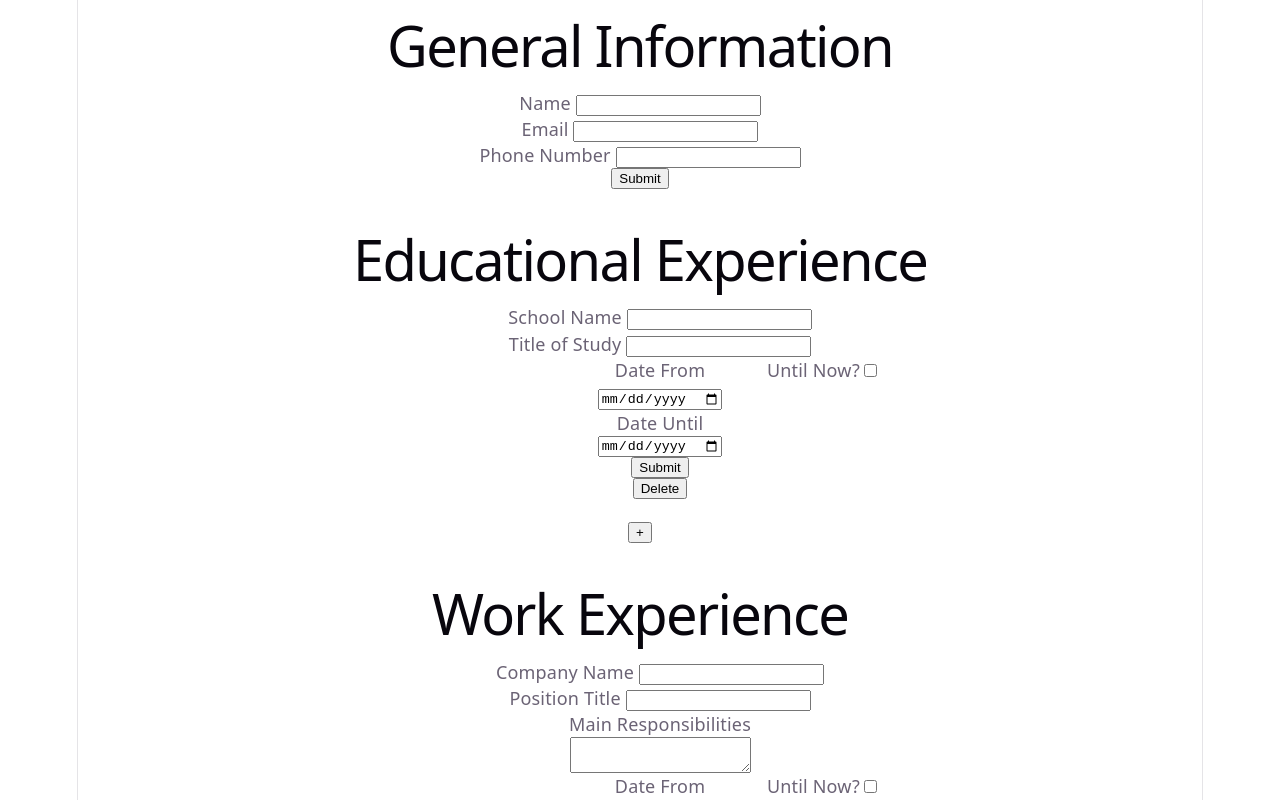
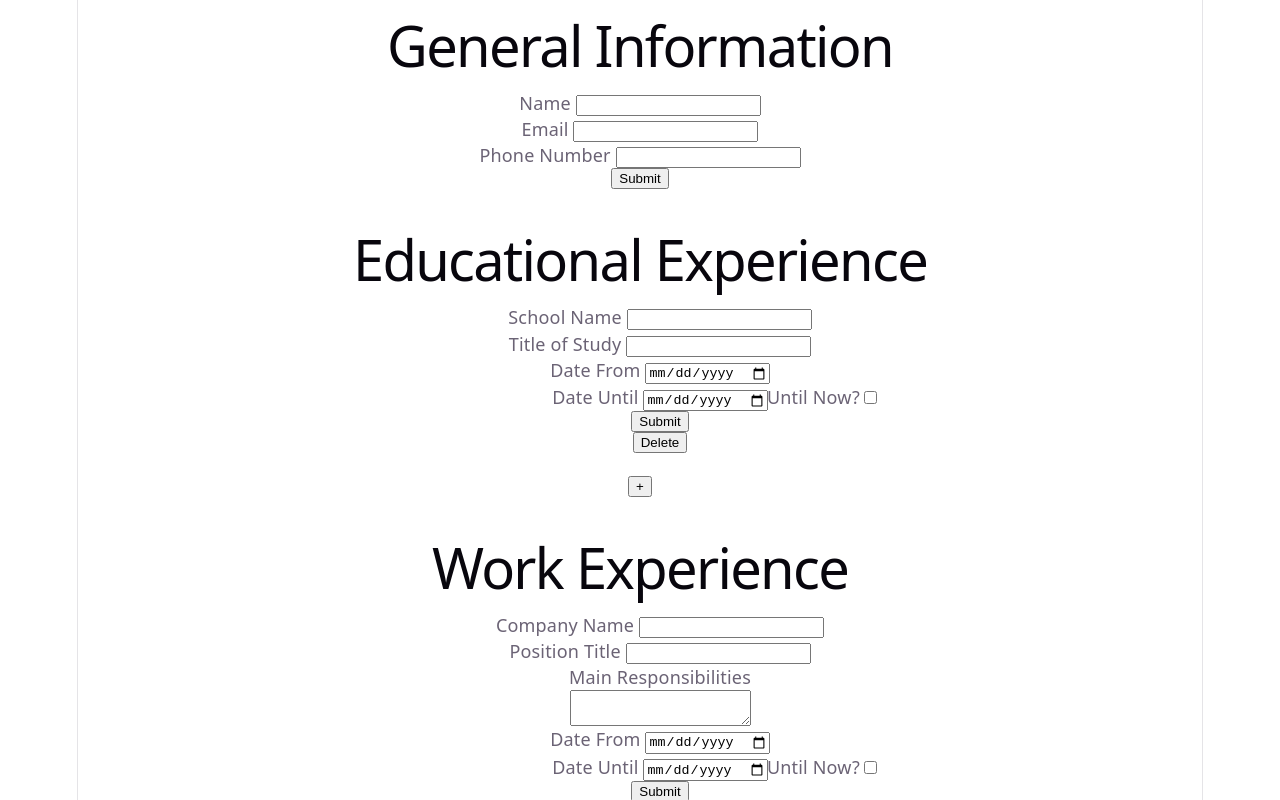
Before and after one commit to nick-x-han/cvapplication-review, a React (Vite) app: page / in a window 1280 px wide. Shown: the top 800 px of the page. Built offline with nearby package versions, Linux system fonts and the light colour scheme.

Commit message:
Fix DateInput styling slightly

```diff
--- a/src/Inputs.jsx
+++ b/src/Inputs.jsx
@@ -8,8 +8,8 @@ function DateInput() {
   const dateUntilId = useId();
   const checkboxId = useId();
   const dateUntilHTML = (
-    <>
-      <label htmlFor={dateUntilId}>Date Until</label>
+    <div className="field">
+      <label htmlFor={dateUntilId}>Date Until </label>
       <input
         type="date"
         id={dateUntilId}
@@ -17,7 +17,7 @@ function DateInput() {
         value={untilNowDate}
         onChange={onSetUntilNow}
       />
-    </>
+    </div>
   );
 
   function onToggle() {
@@ -30,9 +30,9 @@ function DateInput() {
 
   return (
     <>
-      <div className="horizontal">
-        <div>
-          <label htmlFor={dateFromId}>Date From</label>
+      <div>
+        <div className="field">
+          <label htmlFor={dateFromId}>Date From </label>
           <input type="date" id={dateFromId} name="dateFrom" />
         </div>
         <div className="checkboxSide">
@@ -79,7 +79,7 @@ function FormField({ name, type = "text", isEditing = true }) {
   return (
     <div className="field">
       {isEditing ? (
-        <div>
+        <>
           <label htmlFor={id}>{name} </label>
           <input
             type={type}
@@ -88,7 +88,7 @@ function FormField({ name, type = "text", isEditing = true }) {
             onChange={(e) => setFieldValue(e.target.value)}
             value={fieldValue}
           />
-        </div>
+        </>
       ) : (
         <div>
           {name} {fieldValue}
--- a/src/Section.css
+++ b/src/Section.css
@@ -6,6 +6,10 @@ form {
 
 }
 
+.field {
+  /* display: flex; */
+}
+
 section {
 
 }
```
